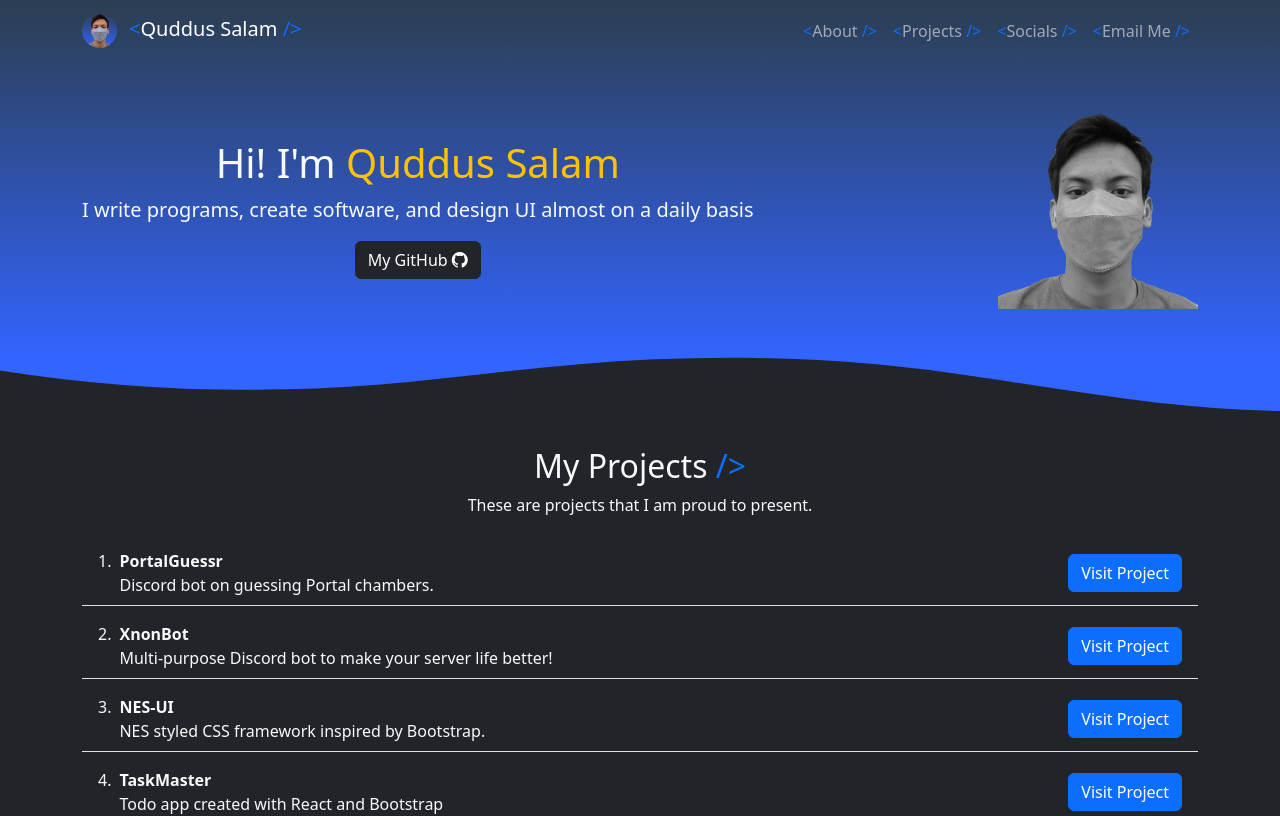
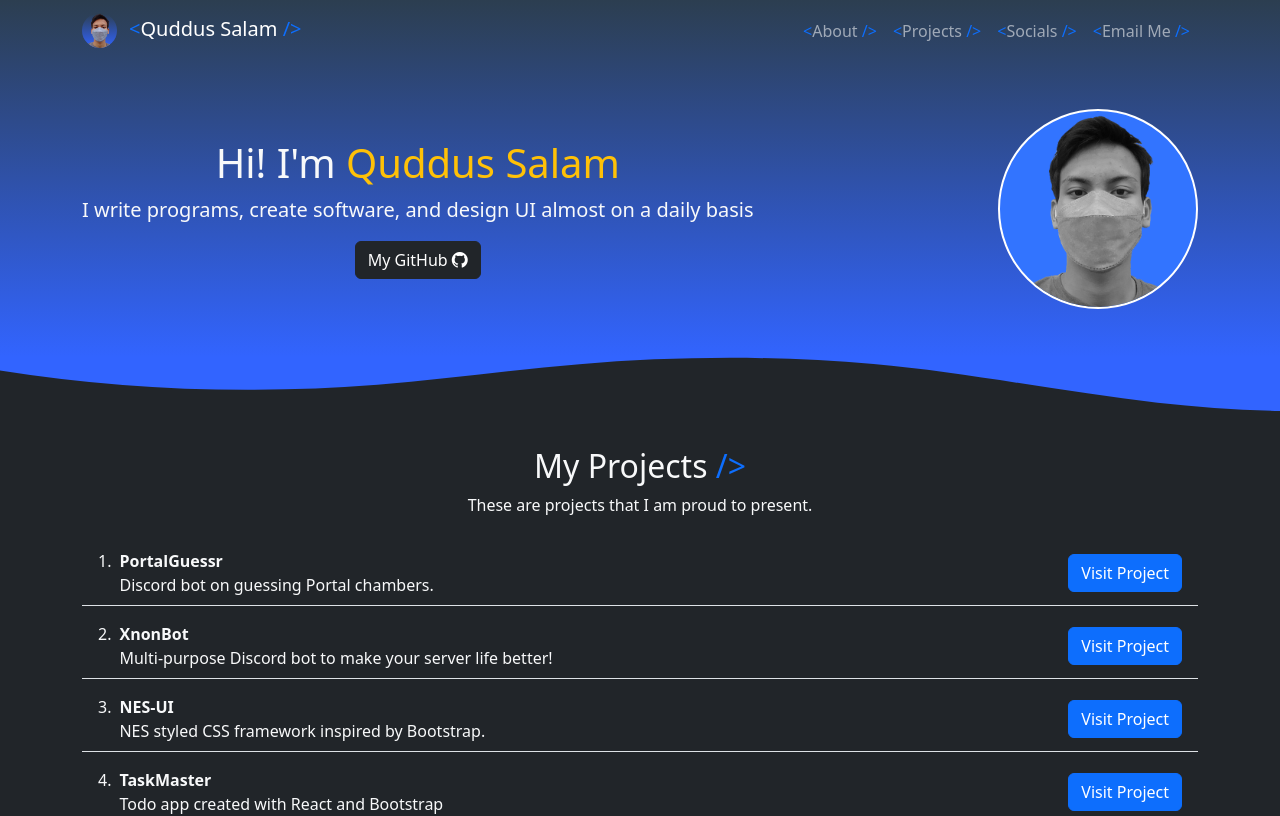
Before and after one commit to XnonXte/Quddus-Salam-Portfolio, a React (Vite) app: page / in a window 1280 px wide. Shown: the top 816 px of the page. Built offline with nearby package versions, Linux system fonts and the light colour scheme.

Commit message:
Edited header image

```diff
--- a/src/components/Header.tsx
+++ b/src/components/Header.tsx
@@ -79,7 +79,12 @@ const Header = ({ background }: HeaderProps) => {
               src={faceGrayscale}
               alt="My face"
               className="img-fluid d-none d-md-block"
-              style={{ maxWidth: "200px" }}
+              style={{
+                maxWidth: "200px",
+                background: "#3274ff",
+                borderRadius: "50%",
+                border: "2px solid white",
+              }}
             />
           </div>
         </Container>
```
